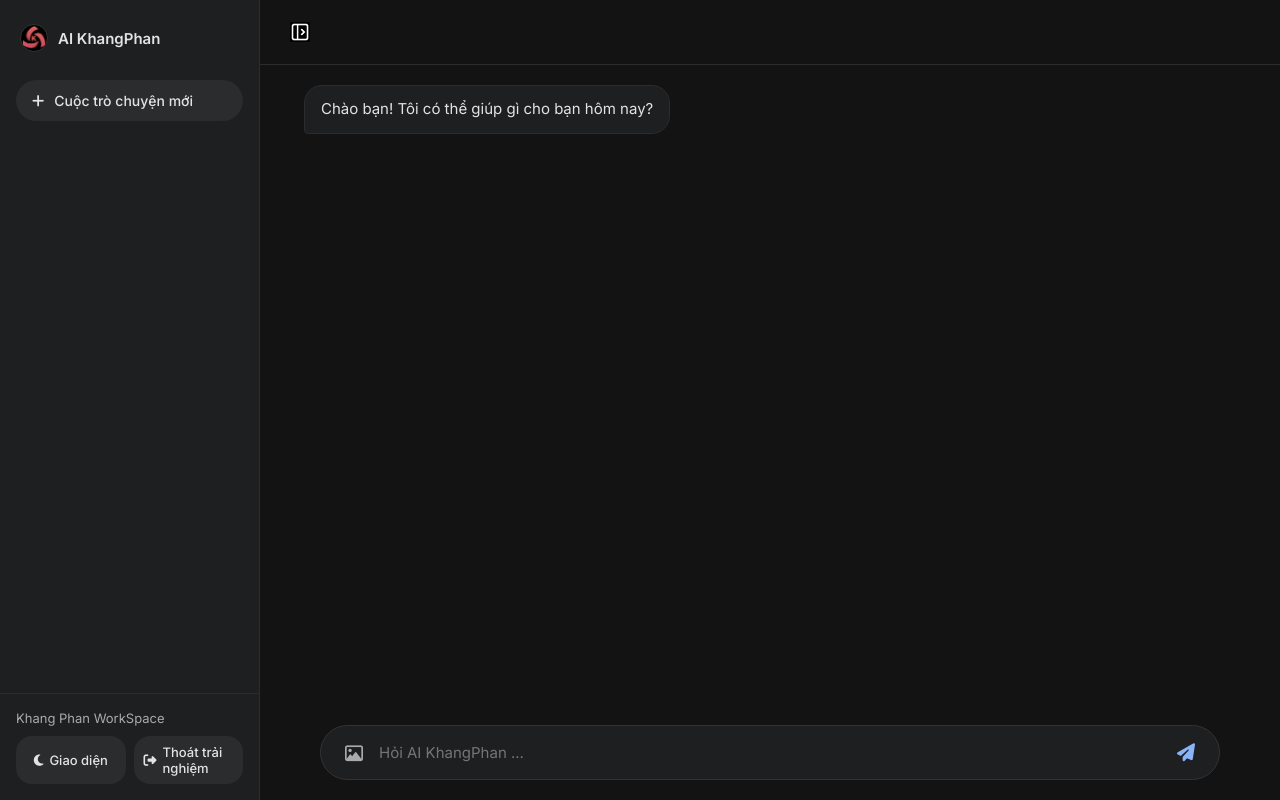
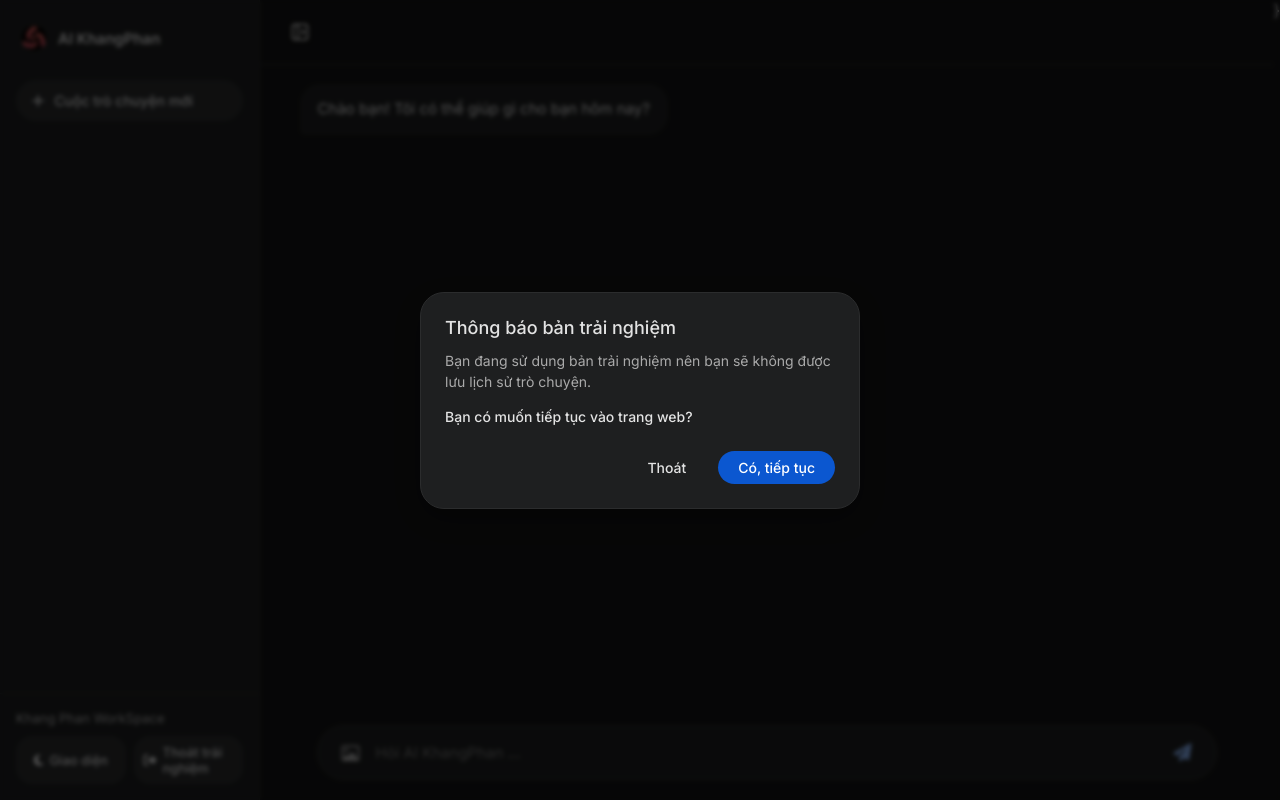
Before and after one commit to phan69923-del/AI-Khang-Phan, a Flask app: page /guest in a window 1280 px wide. Run offline with Flask 3, Linux system fonts and the light colour scheme.

Commit message:
Hoàn thiện giao diện trang guest

```diff
--- a/app.py
+++ b/app.py
@@ -33,11 +33,8 @@
     return None
 
 
-
-# Lấy chuỗi URI từ biến môi trường trên Render
 uri = os.environ.get("MONGO_URI")
 
-# Kết nối MongoDB Atlas (Đã fix SSL và cấu hình chuẩn)
 mongo_client = MongoClient(
     uri,
     server_api=ServerApi('1'),
@@ -57,30 +54,25 @@
 # Bật biến này thành True khi muốn đóng web bảo trì, False mở
 IS_MAINTENANCE = False
 
-# KHAI BÁO ROUTE TRANG BẢO TRÌ ĐỨNG ĐỘC LẬP Ở ĐÂY
 @app.route("/maintenance")
 def maintenance_page():
     return render_template("maintenance.html")
 
 @app.before_request
 def before_request():
-    # Ngoại trừ trang bảo trì, API kiểm tra bảo trì và file tĩnh, còn lại nếu bật bảo trì sẽ ép chuyển hướng về /maintenance
     if IS_MAINTENANCE and request.endpoint not in ['maintenance_page', 'check_maintenance', 'static']:
         return redirect(url_for('maintenance_page'))
 
-# API đường dẫn để script ngầm ở index.html gọi hỏi trạng thái bảo trì
 @app.route('/check-maintenance')
 def check_maintenance():
     return jsonify({"is_maintenance": IS_MAINTENANCE})
 
-# FIX LỖI PROXY VÀ COOKIE TRÊN RENDER
 app.wsgi_app = ProxyFix(app.wsgi_app, x_for=1, x_proto=1, x_host=1, x_prefix=1)
 app.config['SESSION_COOKIE_SECURE'] = True
 app.config['SESSION_COOKIE_HTTPONLY'] = True
 app.config['SESSION_COOKIE_SAMESITE'] = 'Lax'
-app.config['JSON_AS_ASCII'] = False  # Hỗ trợ hiển thị tiếng Việt chuẩn trong JSON response
+app.config['JSON_AS_ASCII'] = False
 
-# Khởi tạo OAuth cho Google Login
 oauth = OAuth(app)
 google = oauth.register(
     name='google',
@@ -91,8 +83,6 @@
         'scope': 'openid email profile'
     }
 )
-
-# Khởi tạo client Gemini đọc trực tiếp từ biến môi trường Render
 api_key = os.environ.get("GEMINI_API_KEY")
 gemini_client = genai.Client(api_key=api_key)
 
@@ -142,12 +132,10 @@
     except Exception as e:
         print(f"Lỗi khi lưu lịch sử chat vào MongoDB: {e}")
 
-# Vào trang chủ mặc định (/) sẽ hiện trang Đăng nhập trước
 @app.route("/")
 def index():
-    return render_template("login.html")
+    return render_template("index2.html")
 
-# Tạo một đường dẫn riêng (/guest) để trả về trang Trải nghiệm khách
 @app.route("/guest")
 def guest_chat():
     return render_template("index2.html")
--- a/templates/index2.html
+++ b/templates/index2.html
@@ -13,7 +13,7 @@
     <link rel="stylesheet" href="https://cdnjs.cloudflare.com/ajax/libs/font-awesome/6.4.0/css/all.min.css">
     <link rel="stylesheet" href="{{ url_for('static', filename='logo.css') }}">
 
-    <style>
+  <style>
         * {
             box-sizing: border-box;
             margin: 0;
@@ -210,18 +210,6 @@
         .history-item:hover .history-actions {
             display: flex;
         }
-        /* --- THÊM VÀO DƯỚI DÒNG 208 ĐỂ ẨN HỘP THOẠI XÓA CHAT CHÍNH --- */
-        #customDeleteModal {
-        display: none; /* Mặc định ẩn đi để không bị hiện chướng mắt */
-        position: fixed;
-        top: 0; left: 0;
-        width: 100%; height: 100%;
-        background-color: rgba(0, 0, 0, 0.6); /* Làm mờ đen toàn bộ màn hình phía sau */
-        justify-content: center;
-        align-items: center;
-        z-index: 9999; /* Đảm bảo nhảy lên trên cùng tất cả các thành phần khác */
-        }
-
 
         .history-actions button {
             background: none;
@@ -470,79 +458,89 @@
         }
 
         .send-btn:hover {
-            background-color: var(--hover-bg);
+            background-icon: var(--hover-bg);
         }
 
-        /* --- HỘP THOẠI XÓA CHAT GIỐNG GEMINI --- */
+        /* --- HỘP THOẠI CHUNG (MODAL OVERLAY & BOX) --- */
         .modal-overlay {
             position: fixed;
             top: 0;
             left: 0;
-            width: 100%;
-            height: 100%;
-            background: rgba(0, 0, 0, 0.5);
+            width: 100vw;
+            height: 100vh;
+            background-color: rgba(0, 0, 0, 0.65);
             display: none;
             justify-content: center;
             align-items: center;
-            z-index: 9999;
+            z-index: 99999;
             backdrop-filter: blur(2px);
         }
 
         .modal-box {
-            background: var(--bg-sidebar);
+            background-color: var(--bg-sidebar);
             color: var(--text-main);
+            width: 90%;
+            max-width: 440px;
             padding: 24px;
             border-radius: 24px;
-            width: 440px;
-            max-width: 90%;
-            box-shadow: 0 8px 24px rgba(0, 0, 0, 0.3);
+            box-shadow: 0 10px 30px rgba(0, 0, 0, 0.3);
             border: 1px solid var(--border-sidebar);
         }
 
         .modal-box h3 {
             margin-top: 0;
+            margin-bottom: 12px;
             font-size: 18px;
             font-weight: 500;
-            margin-bottom: 12px;
         }
 
         .modal-box p {
+            margin: 8px 0;
             font-size: 14px;
+            color: var(--text-muted);
             line-height: 1.5;
-            color: var(--text-muted);
-            margin-bottom: 24px;
+        }
+
+        .modal-box .sub-text {
+            font-weight: 500;
+            color: var(--text-main);
+            margin-top: 14px;
         }
 
         .modal-actions {
             display: flex;
             justify-content: flex-end;
             gap: 12px;
+            margin-top: 24px;
         }
 
-        .modal-actions button {
+        .modal-actions button, .modal-actions .btn-secondary {
             padding: 8px 20px;
             border-radius: 20px;
             font-size: 14px;
             font-weight: 500;
             cursor: pointer;
             border: none;
+            background: transparent;
+            text-decoration: none;
+            display: inline-flex;
+            align-items: center;
             transition: background 0.2s;
-            background: transparent;
         }
 
-        .btn-cancel {
+        .btn-cancel, .btn-secondary {
             color: var(--text-main);
         }
-        .btn-cancel:hover {
+        .btn-cancel:hover, .btn-secondary:hover {
             background-color: var(--hover-bg);
         }
 
-        .btn-delete {
-            color: var(--text-main);
-            background-color: var(--btn-bg);
+        .btn-delete, .btn-primary {
+            background-color: #0b57d0 !important;
+            color: #ffffff !important;
         }
-        .btn-delete:hover {
-            background-color: var(--btn-hover);
+        .btn-delete:hover, .btn-primary:hover {
+            background-color: #0842a0 !important;
         }
 
         @media (max-width: 768px) {
@@ -566,6 +564,7 @@
                 display: flex;
             }
         }
+    </style>
     </style>
 </head>
 <body>
@@ -652,6 +651,12 @@
     </div>
 
     <script>
+        function closeNoticeModal() {
+    const modal = document.getElementById('noticeModal');
+    if (modal) {
+        modal.style.display = 'none';
+    }
+}
         // --- ĐOẠN JS ĐỂ GẮN LỆNH CHO NÚT BẤM XOÁ Ở THANH BÊN ---
 
         // Hàm này được gọi khi người dùng bấm vào nút thùng rác của một cuộc trò chuyện cụ thể
@@ -803,12 +808,12 @@
                 historyItem.className = `history-item ${isActive}`;
                 historyItem.onclick = () => switchChat(id, sessionList);
 
+                // Đã lược bỏ nút xóa, chỉ giữ lại nút đổi tên (icon cái bút)
                 historyItem.innerHTML = `
                     <i class="fa-regular fa-message"></i>
                     <span class="history-text">${sessionData.title || 'Cuộc trò chuyện mới'}</span>
                     <div class="history-actions" onclick="event.stopPropagation()">
                         <button title="Đổi tên" onclick="renameChat('${id}')"><i class="fa-solid fa-pen"></i></button>
-                        <button title="Xóa" onclick="deleteChat('${id}')"><i class="fa-solid fa-trash"></i></button>
                     </div>
                 `;
                 chatHistoryContainer.appendChild(historyItem);
@@ -848,7 +853,6 @@
     renderSessions(sessionList);
     chatMessages.scrollTop = chatMessages.scrollHeight;
 }
-
 
         function renameChat(chatId) {
             const currentTitle = sessions[chatId]?.title || "Cuộc trò chuyện mới";
@@ -932,7 +936,6 @@
         alert("Không thể kết nối đến máy chủ để thực hiện xóa!");
     }
 }
-
 
                // Đoạn này gắn sự kiện click chuột trực tiếp vào nút gửi có sẵn trên giao diện của sếp
         document.addEventListener("DOMContentLoaded", () => {
@@ -1031,6 +1034,22 @@
 
             chatMessages.scrollTop = chatMessages.scrollHeight;
         }
-    </script>
+
+   </script>
+   }
+</script> <!-- Kết thúc thẻ script -->
+
+<!-- ĐẶT KHỐI MODAL Ở ĐÂY (BÊN NGOÀI SCRIPT) -->
+<div id="noticeModal" class="modal-overlay" style="display: flex;">
+  <div class="modal-box">
+    <h3>Thông báo bản trải nghiệm</h3>
+    <p>Bạn đang sử dụng bản trải nghiệm nên bạn sẽ không được lưu lịch sử trò chuyện.</p>
+    <p class="sub-text">Bạn có muốn tiếp tục vào trang web?</p>
+    <div class="modal-actions">
+      <a href="/logout" class="btn-secondary">Thoát</a>
+      <button onclick="closeNoticeModal()" class="btn-primary">Có, tiếp tục</button>
+    </div>
+  </div>
+</div>
 </body>
 </html>
```
Also changed, not shown: 1 other file.
